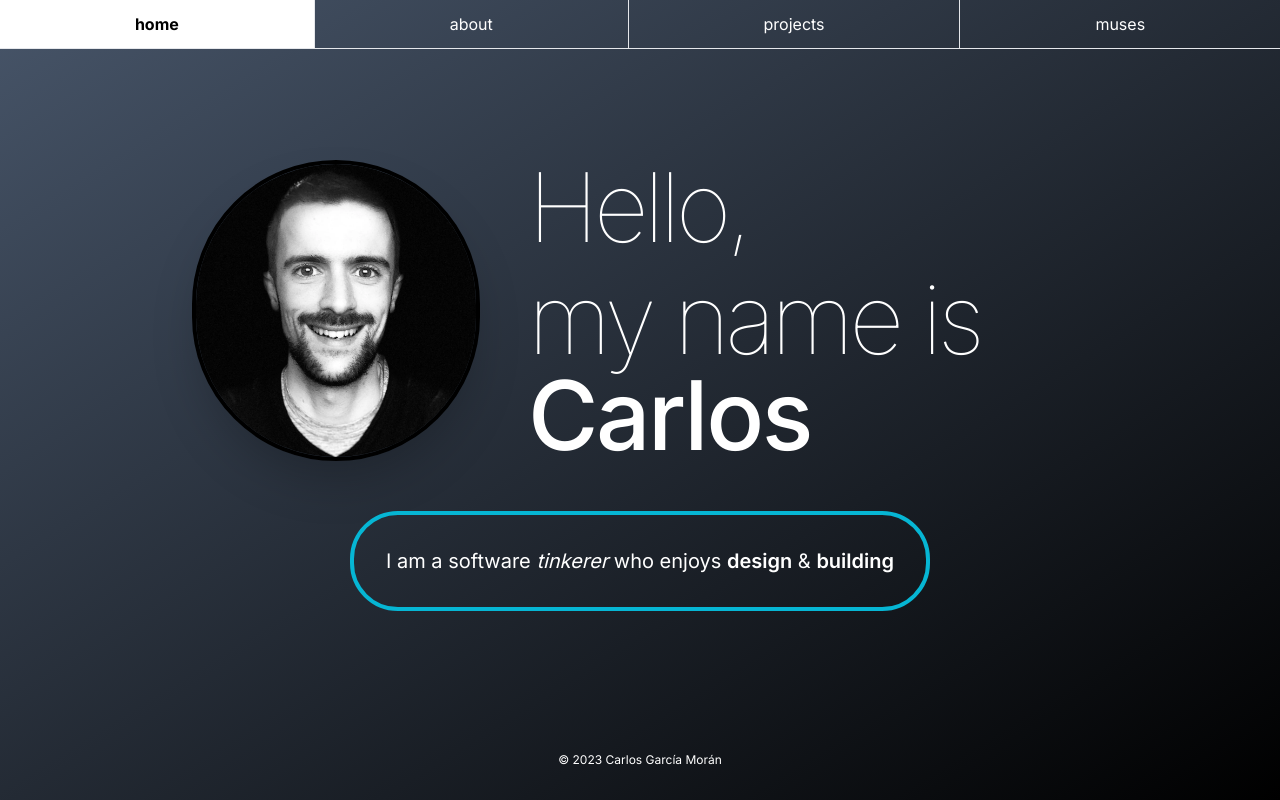
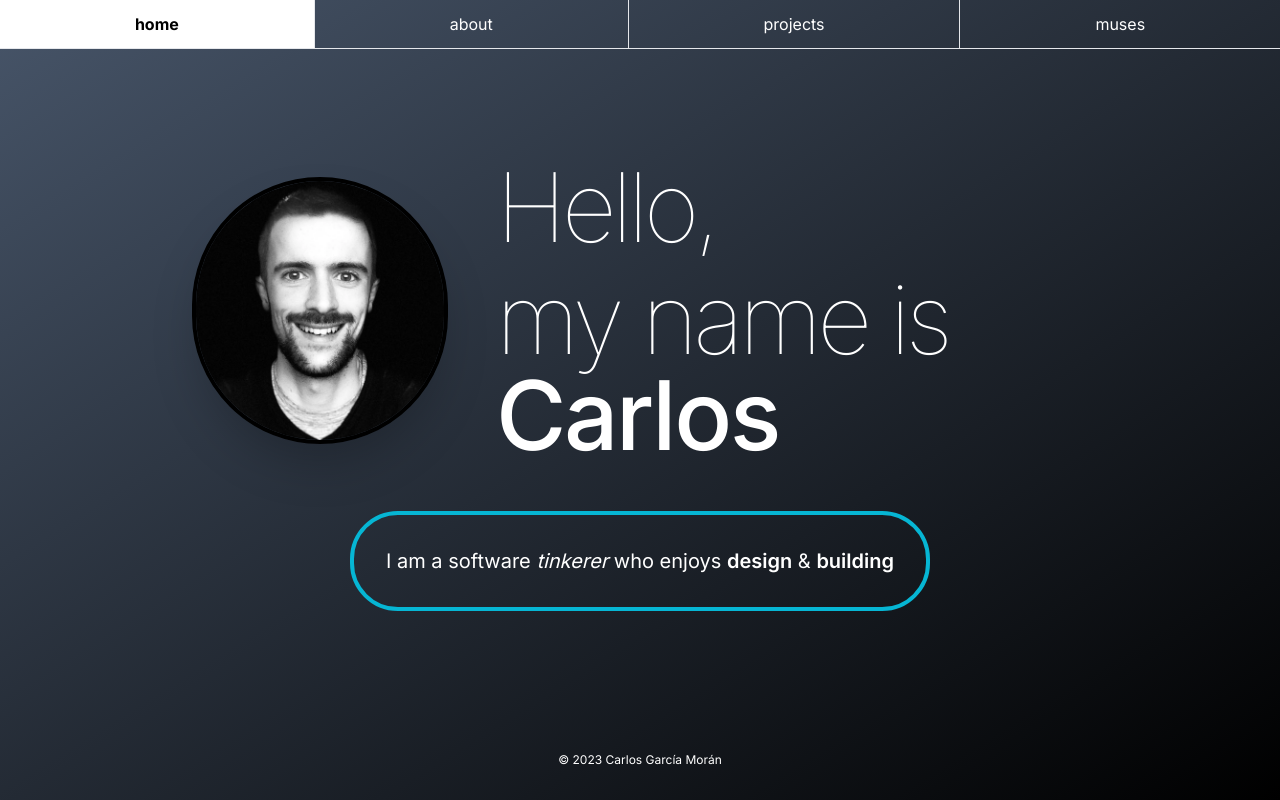
Before and after one commit to carlos-garciamoran/cgmor.com, a Next.js app: page / in a window 1280 px wide. Built offline with nearby package versions, Linux system fonts and the light colour scheme.

Commit message:
feat: add Analytics + use next/image

```diff
--- a/app/layout.tsx
+++ b/app/layout.tsx
@@ -1,5 +1,6 @@
 import { Metadata } from 'next';
 import { Inter } from 'next/font/google';
+import { Analytics } from '@vercel/analytics/react';
 
 import './globals.css';
 import Navbar from '@/components/Navbar';
@@ -32,6 +33,7 @@ export default function RootLayout({
             © {new Date().getFullYear()} Carlos García Morán
           </footer>
         </div>
+        <Analytics />
       </body>
     </html>
   );
--- a/app/page.tsx
+++ b/app/page.tsx
@@ -1,4 +1,5 @@
 import { Metadata } from 'next';
+import Image from 'next/image';
 
 export const metadata: Metadata = {
   title: 'Home - Carlos García Morán',
@@ -9,10 +10,10 @@ export default function Home() {
   return (
     <div className="flex flex-col flex-grow mt-4 sm:mt-0 mx-2 sm:mx-0 sm:justify-center select-none">
       <div className="flex items-center justify-center flex-col sm:flex-row">
-        <img
-          className="border-4 border-black rounded-full shadow-2xl h-auto w-40 sm:w-56 md:w-64 lg:w-72 hover:scale-110 hover:rotate-3 transition-transform duration-500 ease-in"
+        <Image
+          className="border-4 border-black rounded-full shadow-2xl h-auto w-36 sm:w-52 md:w-60 lg:w-64 hover:scale-110 hover:rotate-3 transition-transform duration-500 ease-in"
           src="/img/me.webp"
-          alt="Just a pic of me"
+          alt="Me"
           width={300}
           height={300}
         />
--- a/package.json
+++ b/package.json
@@ -16,6 +16,7 @@
     "@types/node": "20.8.0",
     "@types/react": "18.2.23",
     "@types/react-dom": "18.2.8",
+    "@vercel/analytics": "^1.0.2",
     "autoprefixer": "10.4.16",
     "clsx": "^2.0.0",
     "eslint": "8.50.0",
```
Also changed, not shown: 1 other file (tests, documents, lock files or other folders).
